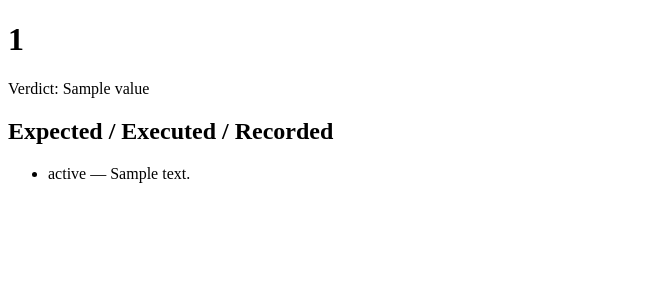
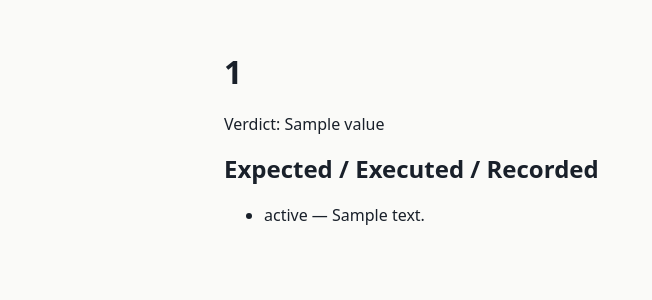
Before and after one commit to ibrahim1023/SettleDiff, a Python web app: template src/settlediff/ui/templates/run_detail.html in a window 1280 px wide. Shown: the top 300 px of the page, without its empty margins (0-652 px from the left). Run offline with Jinja, Linux system fonts and the light colour scheme; the template is opened without the code that fills it: most values are stand-ins (such as "Sample title", 1, 10 or a date in 2020).

Commit message:
feat: add local debugger UI shell

```diff
--- a/src/settlediff/api/app.py
+++ b/src/settlediff/api/app.py
@@ -7,6 +7,7 @@ from pathlib import Path
 
 from fastapi import FastAPI, HTTPException, Request, Response
 from fastapi.responses import HTMLResponse
+from fastapi.staticfiles import StaticFiles
 from jinja2 import Environment, FileSystemLoader, select_autoescape
 
 from settlediff.storage.sqlite import SQLiteReportRepository
@@ -18,6 +19,8 @@ def create_app(repository: SQLiteReportRepository) -> FastAPI:
         loader=FileSystemLoader(Path(__file__).parents[1] / "ui" / "templates"),
         autoescape=select_autoescape(["html"]),
     )
+    static_directory = Path(__file__).parents[1] / "ui" / "static"
+    app.mount("/static", StaticFiles(directory=static_directory), name="static")
 
     async def security_headers(
         request: Request, call_next: Callable[[Request], Awaitable[Response]]
--- /dev/null
+++ b/src/settlediff/ui/static/settlediff.css
@@ -0,0 +1,6 @@
+:root { color-scheme: light; font-family: system-ui, sans-serif; color: #19202a; background: #fafaf8; }
+body { margin: 0; }
+main { max-width: 52rem; margin: 0 auto; padding: 2rem 1rem; }
+h1, h2 { line-height: 1.2; }
+li { margin: .45rem 0; }
+a { color: #075d59; }
--- /dev/null
+++ b/src/settlediff/ui/templates/base.html
@@ -0,0 +1,2 @@
+<!doctype html>
+<html lang="en"><head><meta charset="utf-8"><meta name="viewport" content="width=device-width,initial-scale=1"><link rel="stylesheet" href="/static/settlediff.css"><title>{% block title %}SettleDiff{% endblock %}</title></head><body><main>{% block content %}{% endblock %}</main></body></html>
--- a/src/settlediff/ui/templates/run_detail.html
+++ b/src/settlediff/ui/templates/run_detail.html
@@ -1 +1 @@
-<!doctype html><title>SettleDiff {{ report.run_id }}</title><main><h1>{{ report.run_id }}</h1><p>Verdict: {{ report.verdict.value }}</p><h2>Expected / Executed / Recorded</h2><ul>{% for finding in report.findings %}<li>{{ finding.status }} — {{ finding.message }}</li>{% endfor %}</ul></main>
+{% extends "base.html" %}{% block title %}SettleDiff {{ report.run_id }}{% endblock %}{% block content %}<h1>{{ report.run_id }}</h1><p>Verdict: {{ report.verdict.value }}</p><h2>Expected / Executed / Recorded</h2><ul>{% for finding in report.findings %}<li>{{ finding.status }} — {{ finding.message }}</li>{% endfor %}</ul>{% endblock %}
--- a/src/settlediff/ui/templates/runs.html
+++ b/src/settlediff/ui/templates/runs.html
@@ -1 +1 @@
-<!doctype html><title>SettleDiff runs</title><main><h1>SettleDiff runs</h1><ul>{% for report in reports %}<li><a href="/runs/{{ report.run_id }}">{{ report.run_id }}</a> — {{ report.verdict.value }}</li>{% endfor %}</ul></main>
+{% extends "base.html" %}{% block title %}SettleDiff runs{% endblock %}{% block content %}<h1>SettleDiff runs</h1><ul>{% for report in reports %}<li><a href="/runs/{{ report.run_id }}">{{ report.run_id }}</a> — {{ report.verdict.value }}</li>{% endfor %}</ul>{% endblock %}
```
Also changed, not shown: tests/integration/api/test_app.py (+1 -0 lines).
